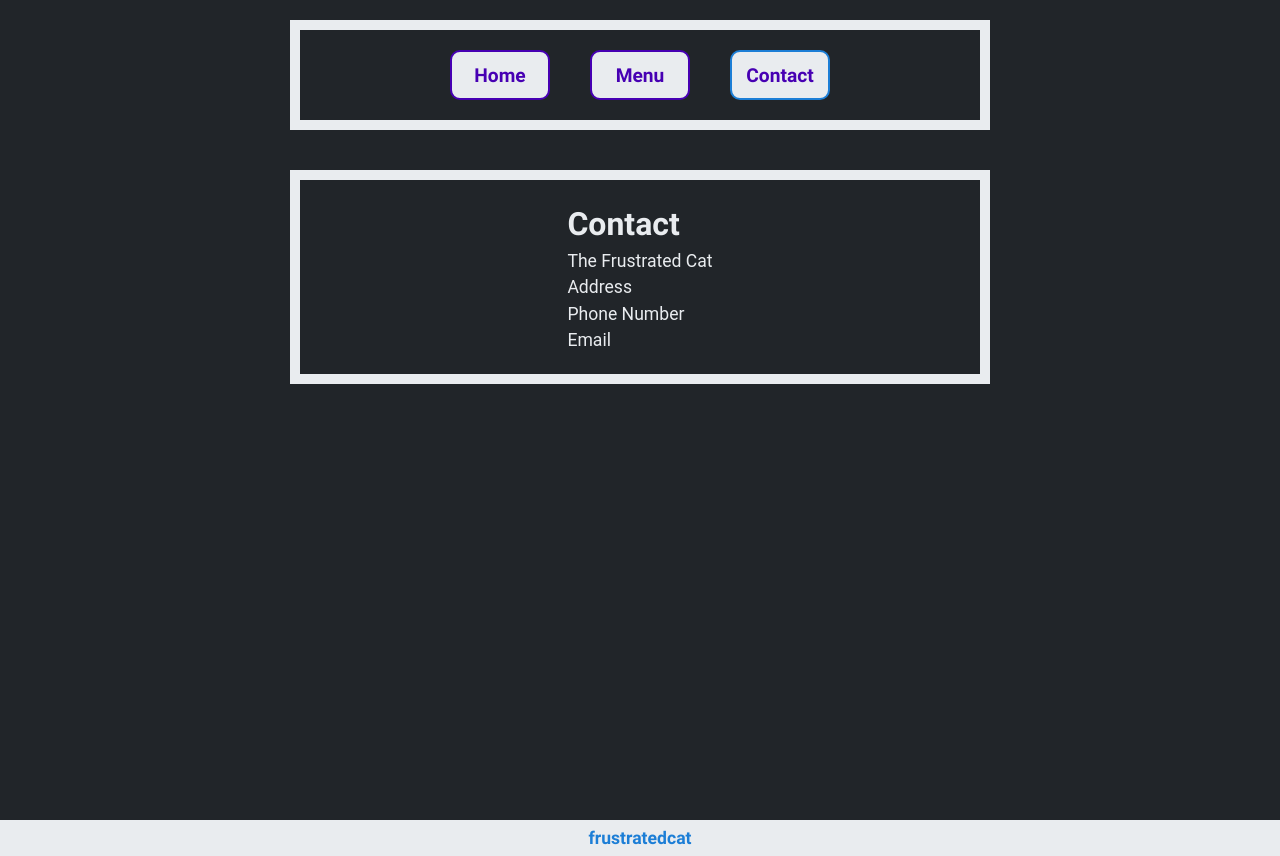
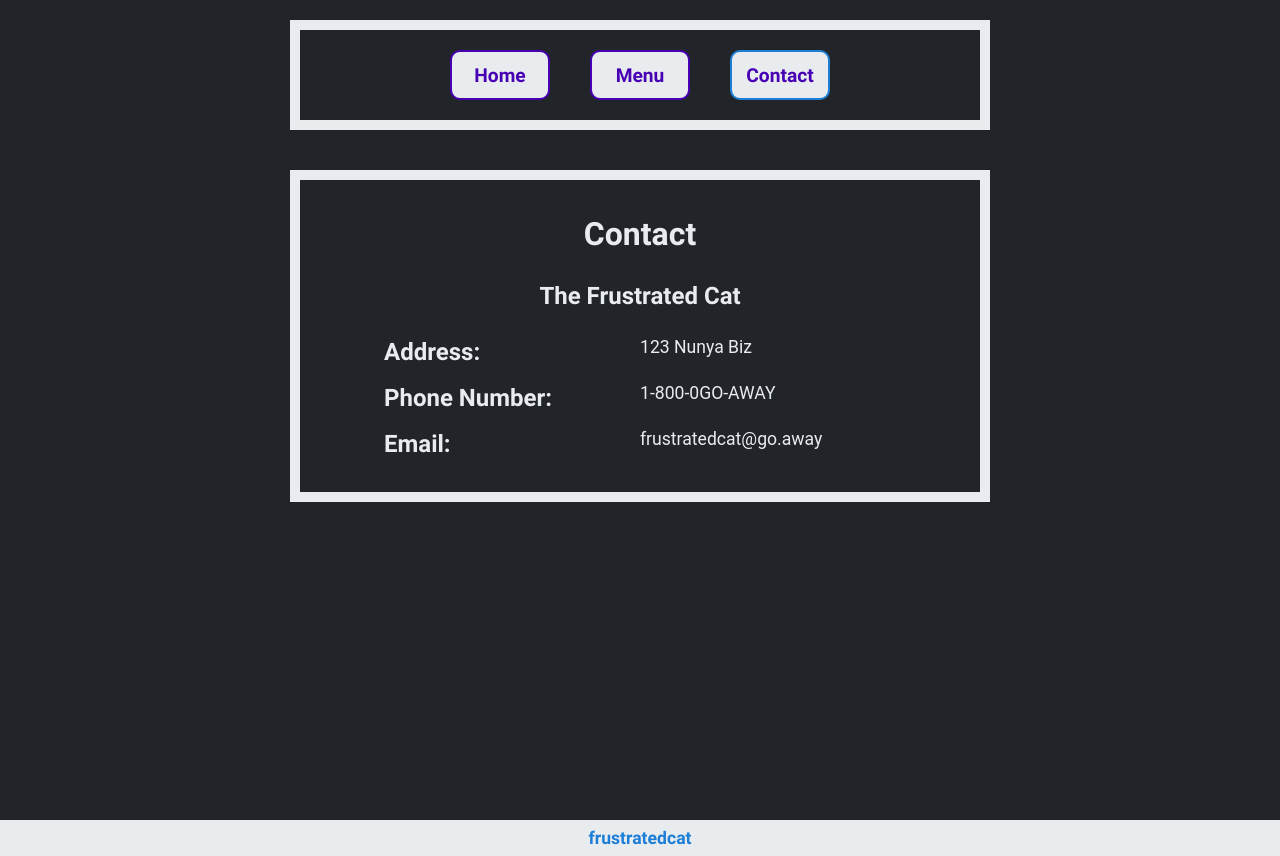
Before and after one commit to frustratedcat/restaurant, a website built with webpack: page dist/index.html in a window 1280 px wide. Both pictures are taken after a click on the button "Contact". Built offline with nearby package versions, Linux system fonts and the light colour scheme; files whose address does not match are found by name.

Commit message:
Add stlying to contact page and update other styling

```diff
--- a/src/modules/contact.js
+++ b/src/modules/contact.js
@@ -4,30 +4,46 @@
 import { createDiv } from "./shared";
 import { createH1 } from "./shared";
 import { createH2 } from "./shared";
+import { createH3 } from "./shared";
 import { createP } from "./shared";
 import { createUl } from "./shared";
 import { createLi } from "./shared";
 
 // Create contact info
 export default function loadContact() {
-  const contactSection = createDiv();
-  contactSection.id = "contact-section";
-  contactSection.appendChild(createH1("Contact"));
+  const contactContainer = createDiv();
+  contactContainer.id = "contact-container";
+  contactContainer.appendChild(createH1("Contact"));
 
   // Add items
   const createList = () => {
     const list = createUl();
 
-    list.appendChild(createLi("The Frustrated Cat"));
-    list.appendChild(createLi("Address"));
-    list.appendChild(createLi("Phone Number"));
-    list.appendChild(createLi("Email"));
+    const address = createLi();
+    address.classList.add("contact-grid");
+    address.appendChild(createH3("Address:"));
+    address.appendChild(createP("123 Nunya Biz"));
+
+    const phone = createLi();
+    phone.classList.add("contact-grid");
+    phone.appendChild(createH3("Phone Number:"));
+    phone.appendChild(createP("1-800-0GO-AWAY"));
+
+    const email = createLi();
+    email.classList.add("contact-grid");
+    email.appendChild(createH3("Email:"));
+    email.appendChild(createP("frustratedcat@go.away"));
+
+    list.appendChild(address);
+    list.appendChild(phone);
+    list.appendChild(email);
 
     return list;
   };
 
   // Append items
-  contactSection.appendChild(createList());
+  contactContainer.appendChild(createH2("The Frustrated Cat"));
+  contactContainer.appendChild(createList());
 
-  return contactSection;
+  return contactContainer;
 }
--- a/src/modules/home.js
+++ b/src/modules/home.js
@@ -101,7 +101,7 @@ function createLocation() {
 
   // Append items
   contactContainer.appendChild(createH2("Location:"));
-  contactContainer.appendChild(createP("123 nunya biz"));
+  contactContainer.appendChild(createP("123 Nunya Biz"));
 
   return contactContainer;
 }
--- a/src/modules/shared.js
+++ b/src/modules/shared.js
@@ -13,6 +13,12 @@ function createH2(text) {
   const h2 = document.createElement("h2");
   h2.textContent = text;
   return h2;
+}
+
+function createH3(text) {
+  const h3 = document.createElement("h2");
+  h3.textContent = text;
+  return h3;
 }
 
 function createP(text) {
@@ -43,6 +49,7 @@ export {
   createDiv,
   createH1,
   createH2,
+  createH3,
   createP,
   createUl,
   createLi,
--- a/src/style.css
+++ b/src/style.css
@@ -164,7 +164,8 @@ body {
 }
 
 #home-container,
-#menu-container {
+#menu-container,
+#contact-container {
   display: flex;
   flex-direction: column;
   align-items: center;
@@ -172,8 +173,15 @@ body {
   width: 100%;
 }
 
-#home-container > h1,
-#menu-container > h1 {
+#contact-container {
+  width: 80%;
+}
+
+#contact-container > h2 {
+  margin-bottom: 20px;
+}
+
+h1 {
   margin: 10px 0 20px 0;
   font-size: 2rem;
 }
@@ -195,6 +203,15 @@ h2 {
   font-weight: 700;
 }
 
+h3 {
+  font-size: 1.2rem;
+  font-weight: 700;
+}
+
+ul {
+  width: 100%;
+}
+
 ul > li,
 p {
   font-size: 1.1rem;
@@ -208,6 +225,12 @@ ul > li {
 .hours-of-operation {
   display: grid;
   grid-template-columns: 1fr 2fr;
+}
+
+.contact-grid {
+  display: grid;
+  grid-template-columns: repeat(2, 1fr);
+  margin-bottom: 10px;
 }
 
 footer {
```
Also changed, not shown: dist/main.js.
